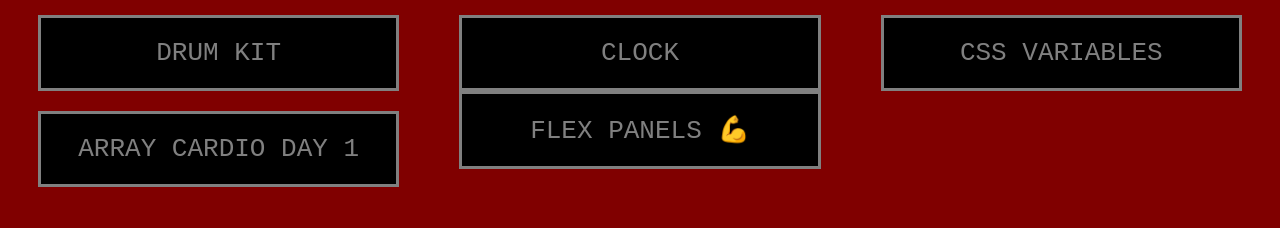
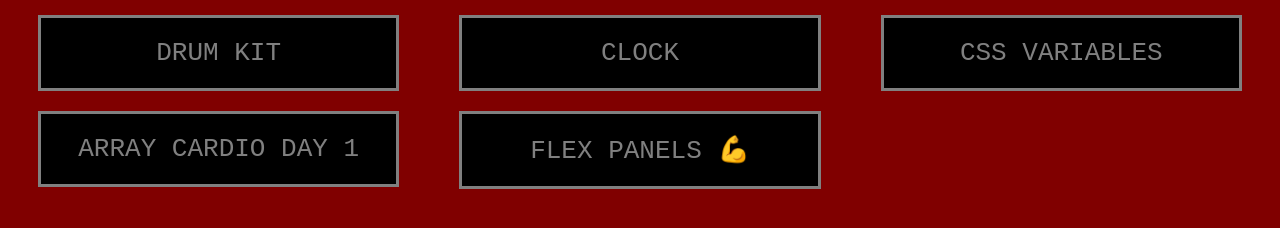
Before and after one commit to dj-mnlpt/JS-30, a plain HTML site: page index.html in a window 1280 px wide. Shown: the part 50-278 px from the top of the page. Drawn offline with Linux system fonts and the light colour scheme.

Commit message:
flex panels

```diff
--- a/style.css
+++ b/style.css
@@ -45,6 +45,6 @@ h1 {
     display: block;
 }
 
-.Left {
+.Left, .center, .right {
     margin-bottom: 20px;
 }
```
